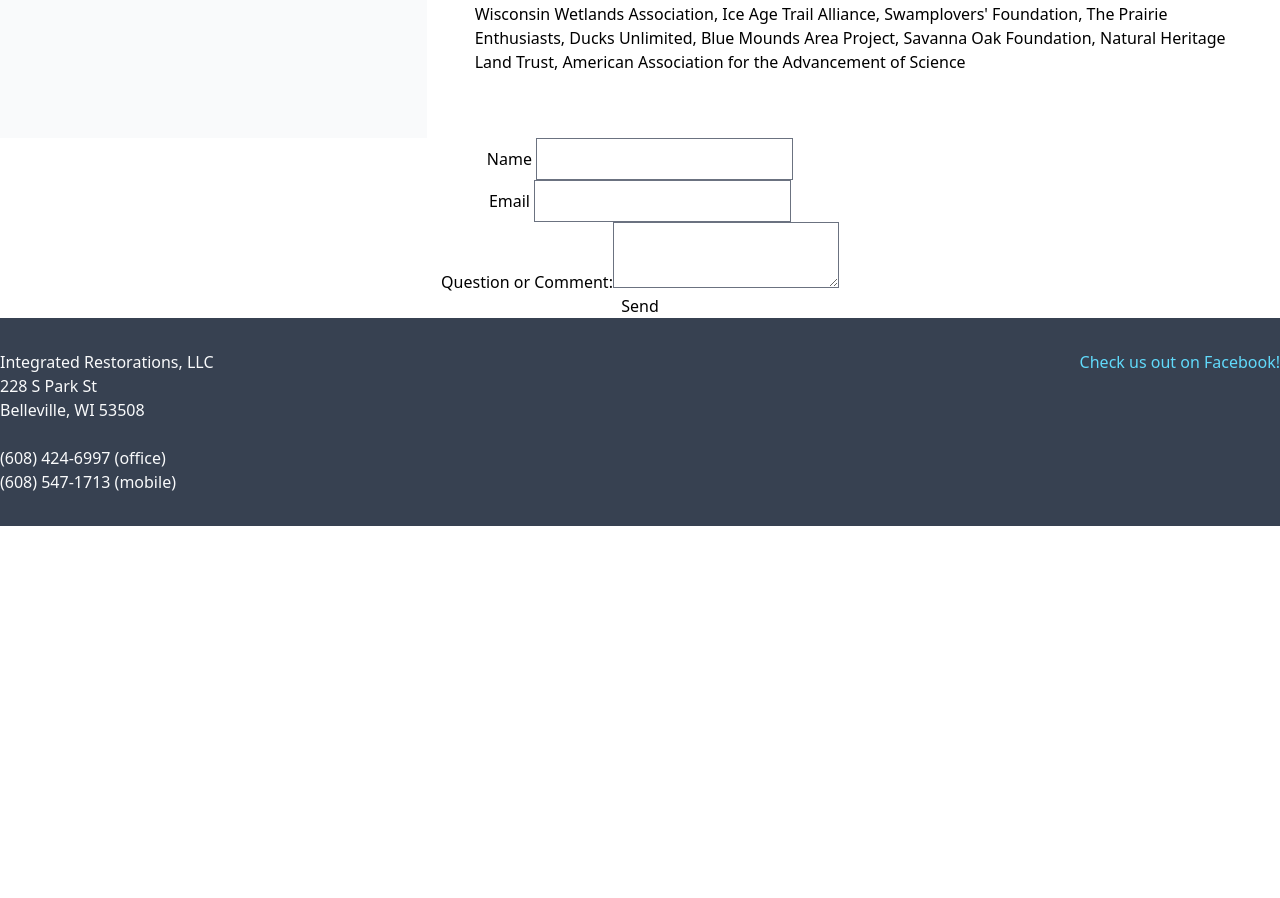
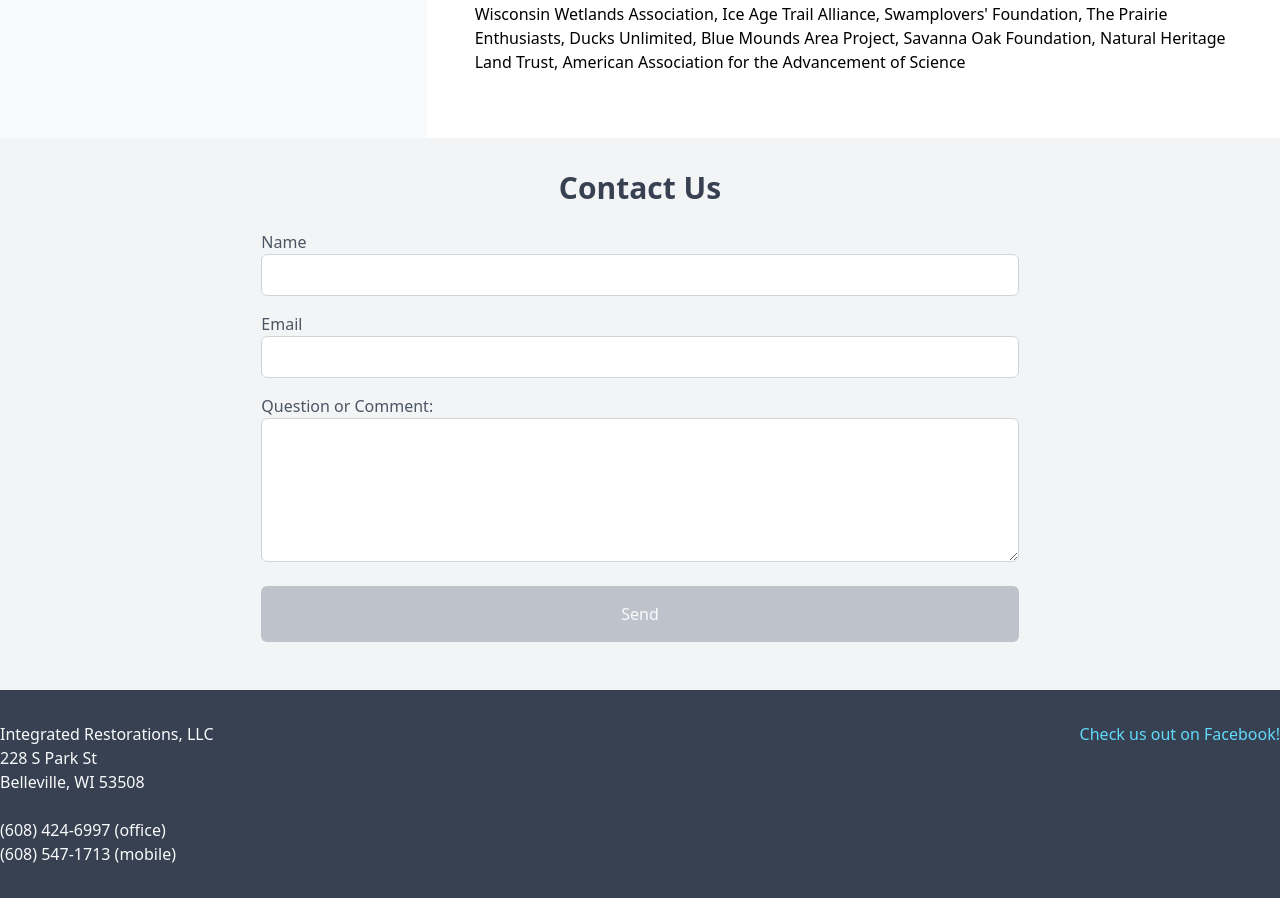
Before and after one commit to mostlyclicks/ir-wi-2022, a React (Create React App) app: page / in a window 1280 px wide. Shown: the part 2600-3498 px from the top of the page. Before the commit the page ends 3126 px from the top, so only its background shows below. Built offline with nearby package versions, Linux system fonts and the light colour scheme.

Commit message:
style form

```diff
--- a/src/components/Form.js
+++ b/src/components/Form.js
@@ -2,21 +2,23 @@
 
 const Form = () => {
   return (
-    <section>
-    <form name="contact" netlify>
-      <p>
-        <label>Name <input type="text" name="name" /></label>
+    <section className="pt-8 pb-12 bg-gray-100">
+    <h2 className="text-3xl font-bold mb-6 text-gray-700">Contact Us</h2>
+    <form name="contact" className="text-gray-600 flex flex-col w-full px-12 sm:w-8/12 sm:mx-auto" netlify>
+      <p className="flex flex-col mb-4">
+        <label className="self-start">Name</label>
+        <input type="text" name="name" className="rounded-md bg-gray-25 border-gray-300" />
       </p>
-      <p>
-        <label>Email <input type="email" name="email" /></label>
+      <p className="flex flex-col mb-4">
+        <label className="self-start">Email</label>
+        <input type="email" name="email" className="rounded-md bg-gray-25 border-gray-300" />
       </p>
-      <p>
-        <label>Question or Comment:
-          <textarea name="message"></textarea>
-        </label>
+      <p className="flex flex-col mb-6">
+        <label className="self-start">Question or Comment:</label>
+        <textarea name="message" className="h-36 rounded-md bg-gray-25 border-gray-300"></textarea>
       </p>
-      <p>
-        <button type="submit">Send</button>
+      <p >
+        <button type="submit" className="bg-gray-400 opacity-60 w-full p-4 rounded-md hover:opacity-75 hover:bg-green-600 text-white border-gray-300">Send</button>
       </p>
     </form>
 
```
